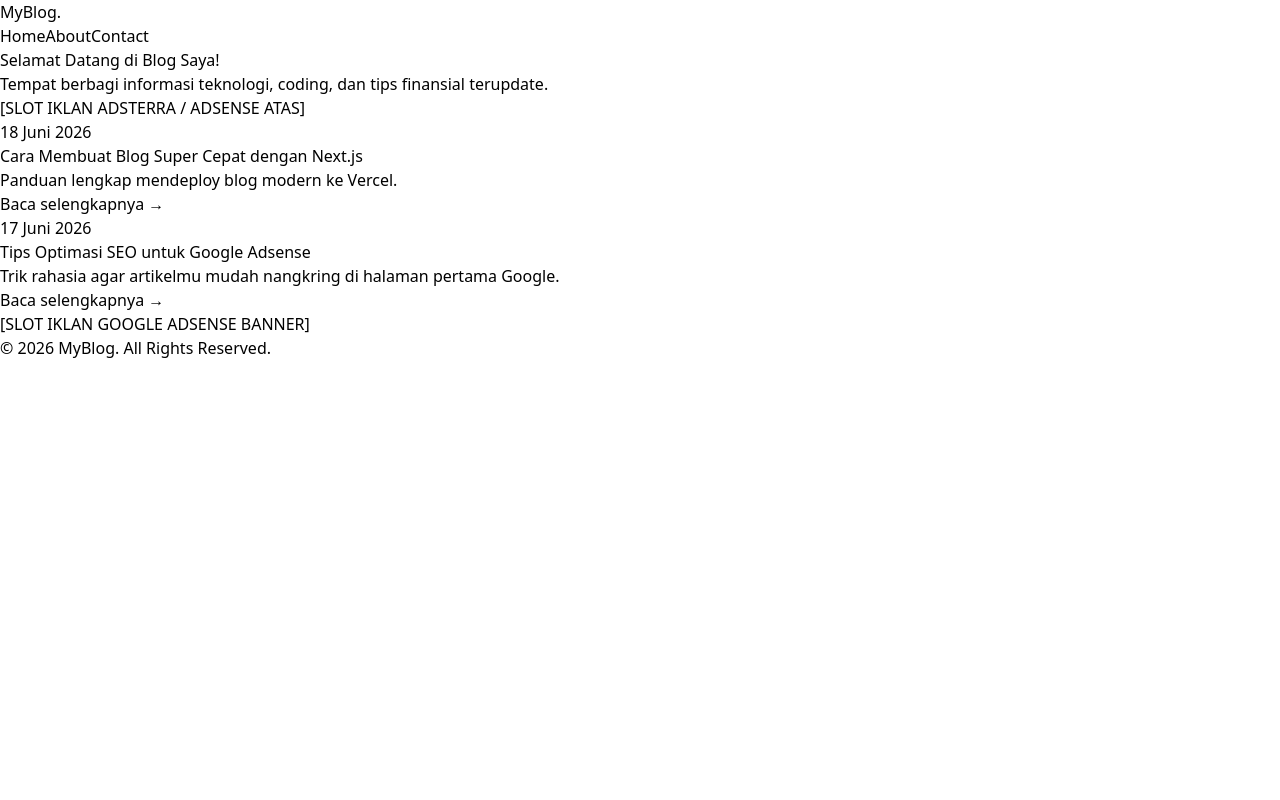
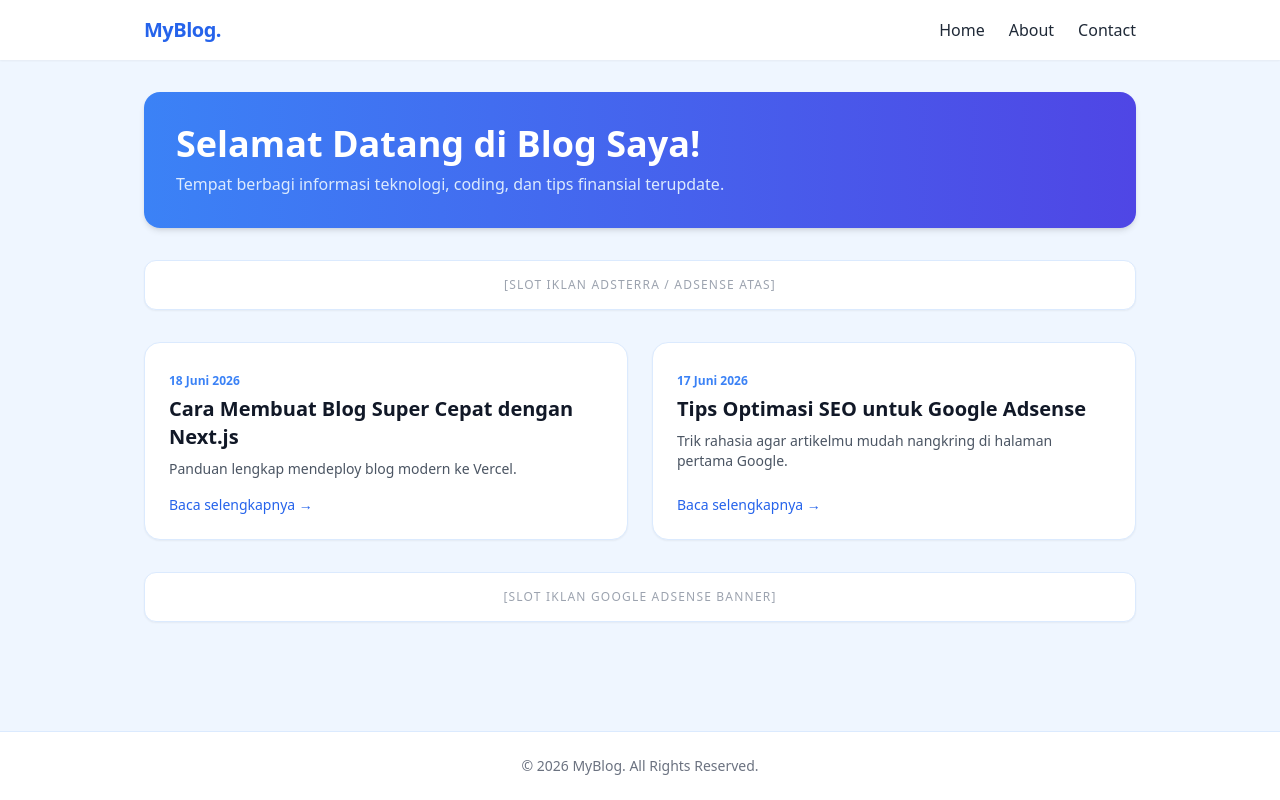
Before and after one commit to muzaedoen/Blog-with-nextjs, a Next.js app: page / in a window 1280 px wide. Built offline with nearby package versions, Linux system fonts and the light colour scheme.

Commit message:
Create tailwind.config.js

```diff
--- /dev/null
+++ b/tailwind.config.js
@@ -0,0 +1,22 @@
+/** @type {import('tailwindcss').Config} */
+export default {
+  content: [
+    "./src/pages/**/*.{js,ts,jsx,tsx,mdx}",
+    "./src/components/**/*.{js,ts,jsx,tsx,mdx}",
+    "./src/app/**/*.{js,ts,jsx,tsx,mdx}",
+  ],
+  theme: {
+    extend: {
+      colors: {
+        // Kita kunci warna biru premium khusus untuk blogmu
+        brand: {
+          50: '#f0f7ff',
+          100: '#e0effe',
+          500: '#0284c7',
+          600: '#0369a1',
+        }
+      }
+    },
+  },
+  plugins: [],
+};
```
